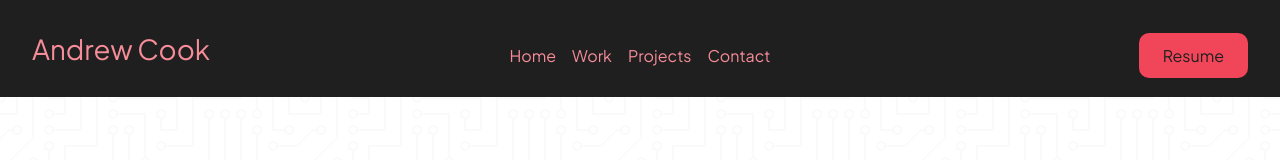
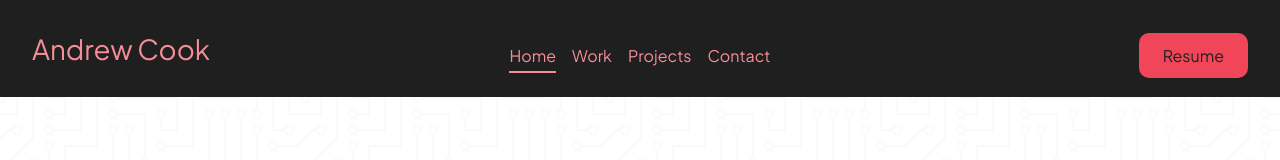
Before and after one commit to Drewster0128/website-portfolio, a Vue app: page / in a window 1280 px wide. Shown: the top 160 px of the page. Built offline with nearby package versions, Linux system fonts and the light colour scheme; a web font is replaced by a local one.

Commit message:
Navigation animation

```diff
--- a/package.json
+++ b/package.json
@@ -9,6 +9,7 @@
     "preview": "vite preview"
   },
   "dependencies": {
+    "@vueuse/core": "^14.4.0",
     "bootstrap-icons": "^1.13.1",
     "vue": "^3.5.40"
   },
--- a/src/App.vue
+++ b/src/App.vue
@@ -3,10 +3,51 @@ import HelloWorld from './components/HelloWorld.vue'
 import Home from "./components/Home.vue"
 import WorkExperience from './components/WorkExperience.vue';
 import Projects from './components/Projects.vue';
+import NavBar from './components/NavBar.vue';
+
+import { ref, useTemplateRef, onMounted, nextTick } from "vue";
+import { useIntersectionObserver } from '@vueuse/core';
+
+const home = useTemplateRef('home');
+const work = useTemplateRef('work');
+const projects = useTemplateRef("projects");
+
+const currentPage = ref("home");
+
+onMounted(() => {
+
+  let firstload = true;
+
+  const observer = new IntersectionObserver(entries => {
+    const screenHeight = window.screen.height;
+    if(firstload) {
+      firstload = false;
+      return;
+    }
+    else {
+      entries.forEach((entry) => {
+        if(entry.intersectionRect.height > 0.80 * screenHeight) {
+          if(entry.target.id != currentPage.value) {
+            currentPage.value = entry.target.id;
+          }
+        }
+      })
+    }
+
+  }, {
+    threshold: Array.from({length: 101}, (_, i) => i / 100)
+  })
+
+  observer.observe(home.value.target);
+  observer.observe(work.value.target);
+  observer.observe(projects.value.target);
+})
+
 </script>
 
 <template>
-  <Home />
-  <WorkExperience />
-  <Projects />
+  <NavBar :active_page="currentPage"/>
+  <Home ref="home"/>
+  <WorkExperience ref="work"/>
+  <Projects ref="projects"/>
 </template>
--- a/src/components/Home.vue
+++ b/src/components/Home.vue
@@ -1,23 +1,31 @@
 <script setup>
+import { useIntersectionObserver } from "@vueuse/core";
 import heroImg from "../assets/hero.png"
+import {  ref, useTemplateRef, onMounted } from 'vue';
+
+const target = useTemplateRef("target");
+
+
+/*
+onMounted(() => {
+    const observer = new IntersectionObserver(([entry]) => {
+        isVisible.value = entry.isIntersecting;
+        console.log(isVisible.value);
+    })
+
+    if(target.value)
+    {
+        observer.observe(target.value);
+    }
+})
+*/
+
+defineExpose({target})
+
 </script>
 
 <template>
-    <header class="header container container--row container--between container--align_end">
-        <div class="column column--flex">
-            <h2 class="nav__title">Andrew Cook</h2>
-        </div>
-        <nav class="nav column column--flex container container--row container--center">
-            <a class="nav__item" href="">Home</a>
-            <a class="nav__item" href="">Work</a>
-            <a class="nav__item" href="">Projects</a>
-            <a class="nav__item" href="">Contact</a>
-        </nav>
-        <div class="column column--flex column--end">
-            <a class="nav__item nav__item--resume" href="">Resume</a>
-        </div>
-    </header>
-    <div class="page page--circuit_board">
+    <div class="page page--circuit_board" id="home" ref="target">
         <!-- hero -->
         <section class="container container--column hero">
             <div class="row">
--- /dev/null
+++ b/src/components/NavBar.vue
@@ -0,0 +1,23 @@
+<script setup>
+
+const props = defineProps(["active_page"]);
+
+
+</script>
+
+<template>
+    <header class="header container container--row container--between container--align_end">
+        <div class="column column--flex">
+            <h2 class="nav__title">Andrew Cook</h2>
+        </div>
+        <nav class="nav column column--flex container container--row container--center">
+            <a class="nav__item" :class="{ 'nav__item--selected': props.active_page === 'home' }" href="">Home</a>
+            <a class="nav__item" :class="{ 'nav__item--selected': props.active_page === 'work' }" href="">Work</a>
+            <a class="nav__item" :class="{ 'nav__item--selected': props.active_page === 'projects' }" href="">Projects</a>
+            <a class="nav__item" href="">Contact</a>
+        </nav>
+        <div class="column column--flex column--end">
+            <a class="nav__item nav__item--resume" href="">Resume</a>
+        </div>
+    </header>
+</template>
--- a/src/components/Projects.vue
+++ b/src/components/Projects.vue
@@ -1,5 +1,10 @@
 <script setup>
+import { useTemplateRef } from 'vue';
 import ProjectCard from './ProjectCard.vue';
+
+const target = useTemplateRef('target');
+
+defineExpose({target});
 
 const projects = [
     {
@@ -65,7 +70,7 @@ const projects = [
 </script>
 
 <template>
-    <div class="page page--circuit_board">
+    <div class="page page--circuit_board" id="projects" ref="target">
         <section class="hero container container--column">
             <h1 class="hero__title hero__title--red-on-white hero__title--left_align">Projects</h1>
             <p class="hero__paragraph hero__paragraph--left_align">
--- a/src/components/WorkExperience.vue
+++ b/src/components/WorkExperience.vue
@@ -1,5 +1,10 @@
 <script setup>
+import { useTemplateRef } from 'vue';
 import WorkCard from './WorkCard.vue';
+
+const target = useTemplateRef('target');
+
+defineExpose({target});
 
 const experiences = [
     {
@@ -30,7 +35,7 @@ const experiences = [
 </script>
 
 <template>
-    <div class="page page--black">
+    <div class="page page--black" id="work" ref="target">
         <section class="container container--column hero">
             <h1 class="hero__title hero__title--red-on-black">Work Experience</h1>
             <p class="hero__paragraph hero__paragraph--red-on-black">[Template] A chronological ledger of professional developments, data architectures, blah blah blah</p>
--- a/src/style.css
+++ b/src/style.css
@@ -176,6 +176,26 @@ section {
 
 .nav__item {
   color: var(--red-on-black-body-text-color);
+  position: relative;
+}
+
+.nav__item::after {
+  content: '';
+  position: absolute;
+  width: 100%;
+  height: 2px;
+  bottom: -8px;
+  left: 0;
+  background-color: var(--red-on-black-body-text-color);
+
+  transform: scaleX(0);
+  transform-origin: center;
+  transition: transform 0.3s ease;
+}
+
+.nav__item--selected::after {
+  transform: scaleX(1);
+  transition: transform 0.3s ease;
 }
 
 .nav__item--resume {
```
Also changed, not shown: 1 other file (tests, documents, lock files or other folders).
